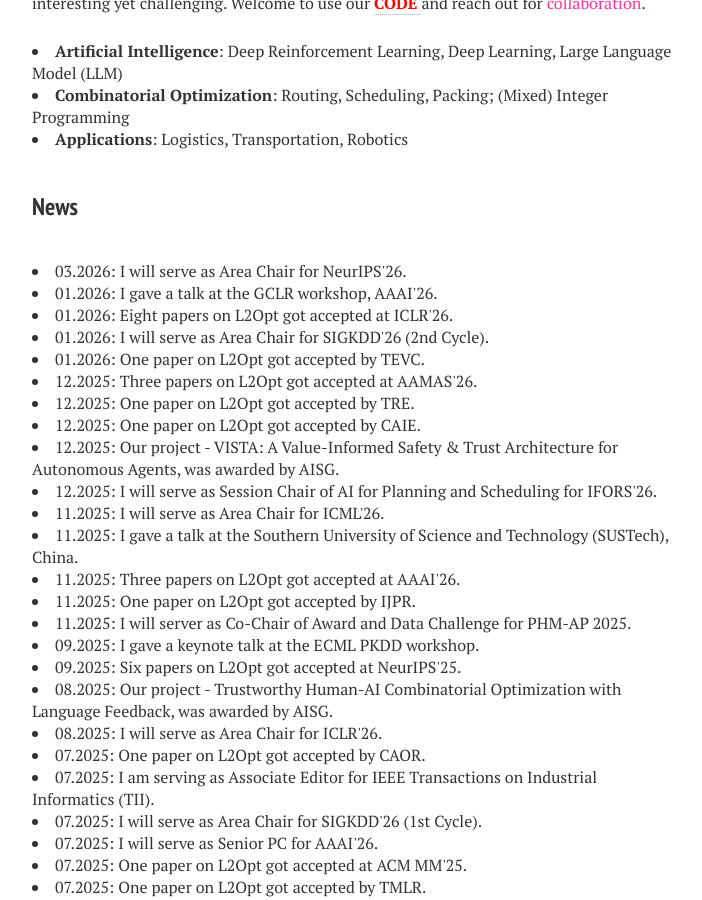
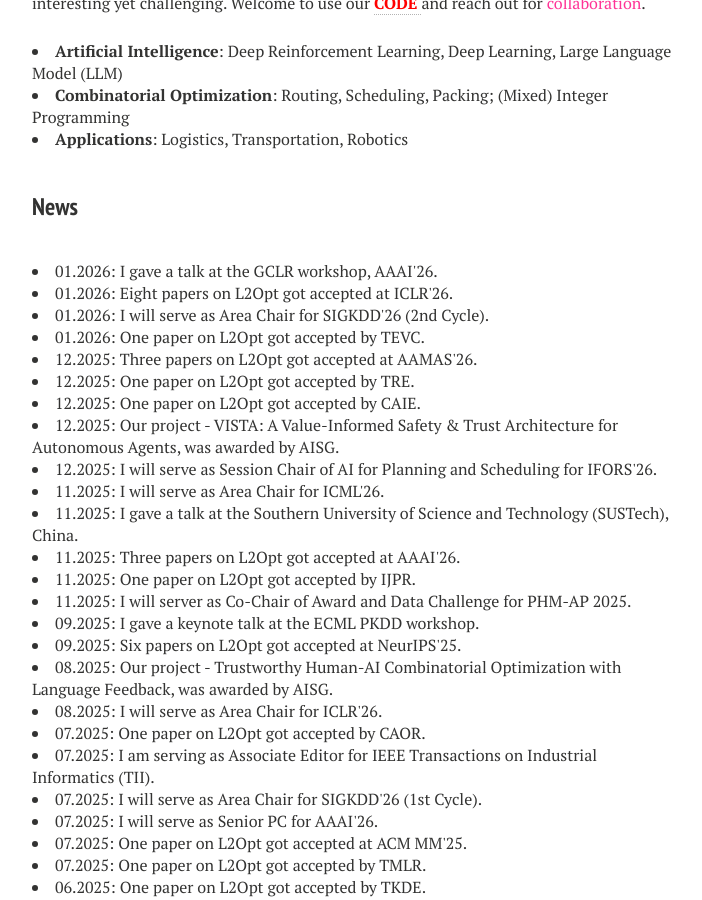
Before and after one commit to zhiguangcaosg/zhiguangcaosg.github.io, a Jekyll site: the page built from index.md, in a window 1280 px wide and 900 px high, scrolled down 812 px. Shown: the whole window, without its empty margins (288-990 px from the left). Built offline with Jekyll 4.4.1, drawn with Linux system fonts in a browser that asks for light colours; nearby versions of some CDN libraries.

Commit message:
Update index.md

```diff
--- a/index.md
+++ b/index.md
@@ -40,9 +40,6 @@ image: banner1.png
 <h3 style="margin-bottom:-8px;padding-top:20px;">News</h3> <br>
 
 
-<li>
-03.2026: I will serve as Area Chair for NeurIPS'26.
-</li>
 
 <li>
 01.2026: I gave a talk at the GCLR workshop, AAAI'26.
```
